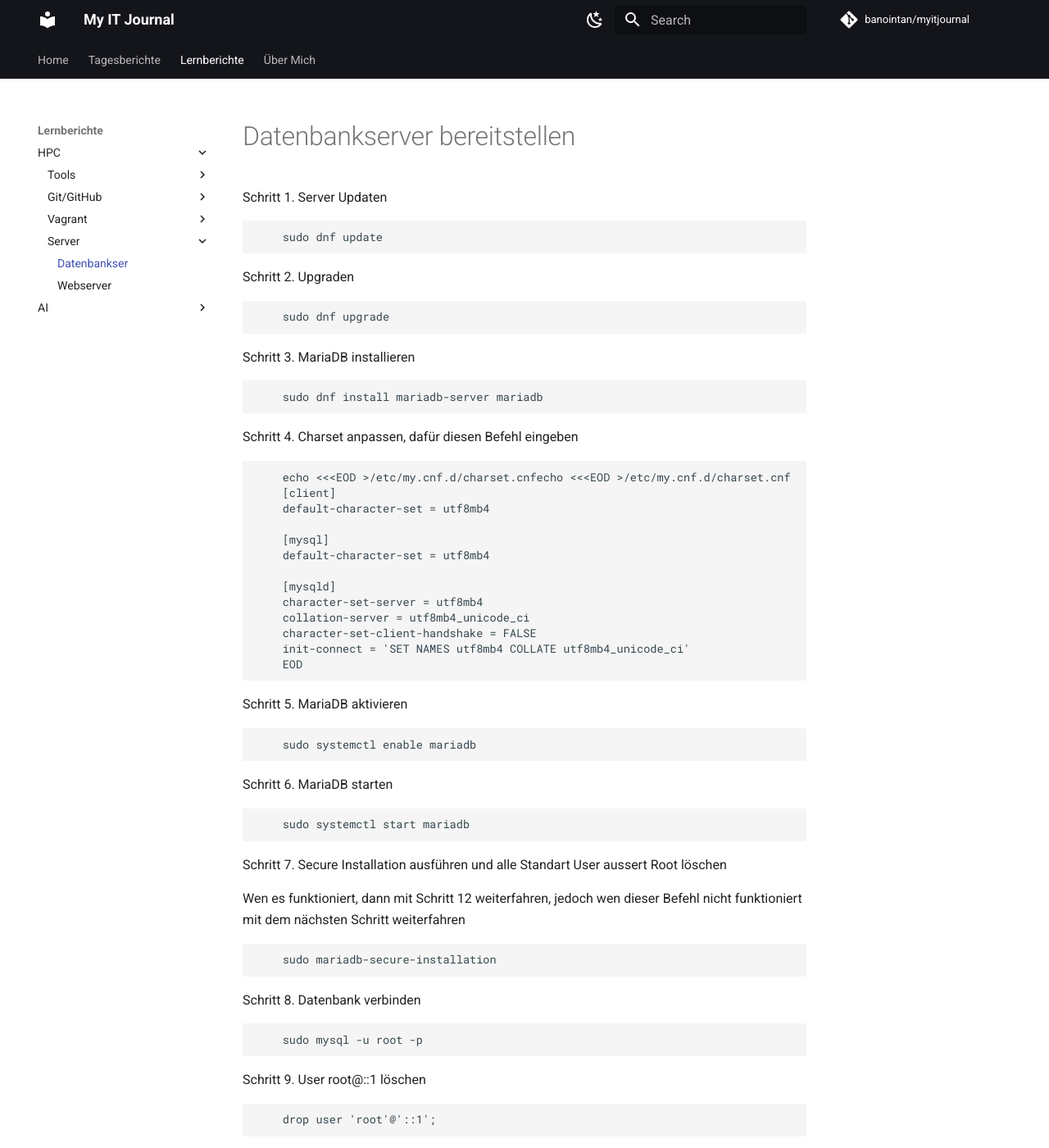
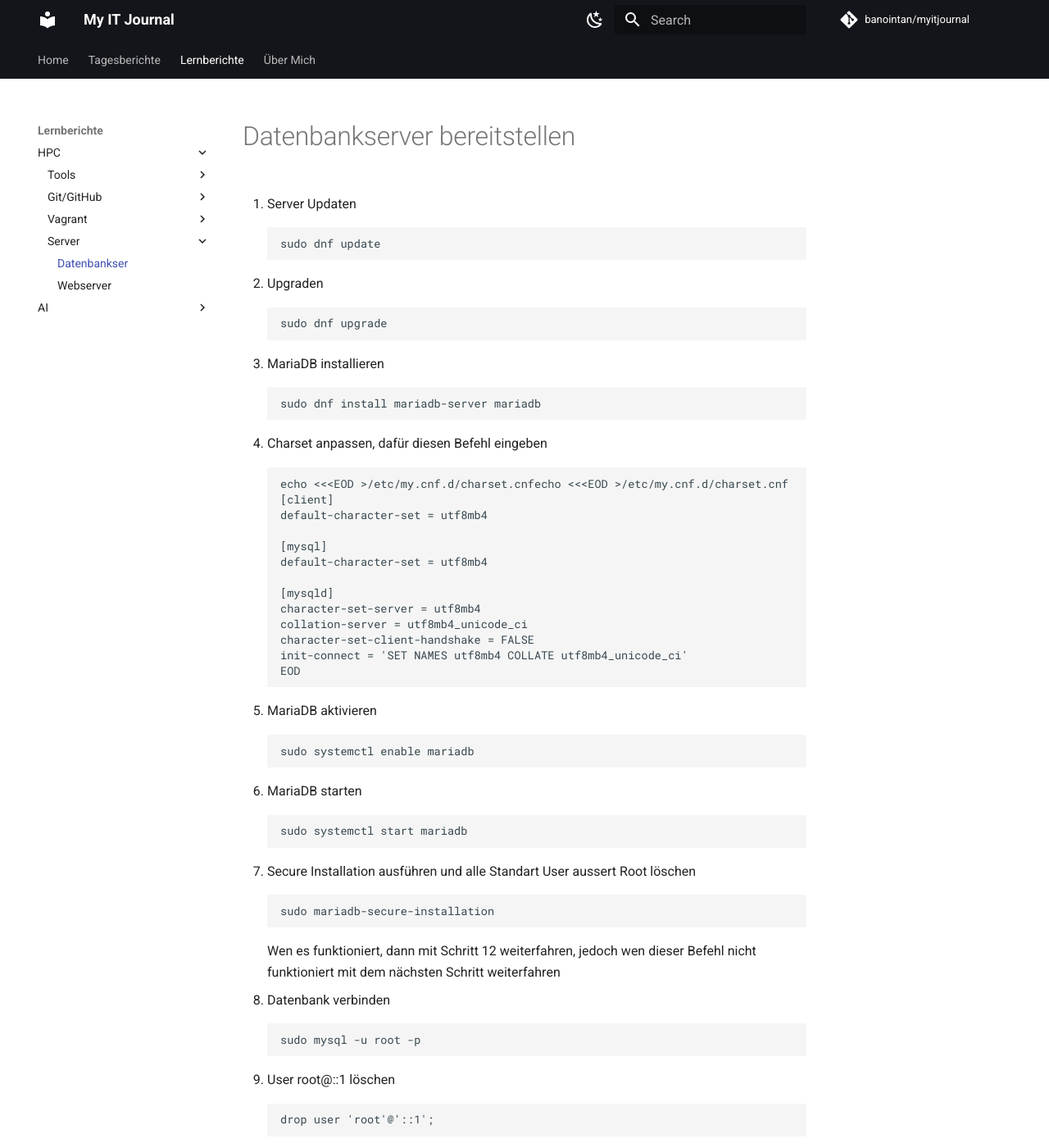
Before and after one commit to banointan/myitjournal, an MkDocs documentation site: the page built from docs/lernberichte/hpc/server/lb07.md, in a window 1280 px wide and 1400 px high. Shown: the whole window at 82% size. Built offline with MkDocs 1.6.1 and Material for MkDocs 9.7.7, drawn with Linux system fonts in a browser that asks for light colours; comment, search, counter and statistics services are not loaded; some of the changed text lies outside the part shown.

Commit message:
Lernbericht angepasst

```diff
--- a/docs/lernberichte/hpc/server/lb07.md
+++ b/docs/lernberichte/hpc/server/lb07.md
@@ -1,18 +1,18 @@
 # Datenbankserver bereitstellen
 
-Schritt 1. Server Updaten
+1. Server Updaten
 
         sudo dnf update
 
-Schritt 2. Upgraden
+2. Upgraden
 
         sudo dnf upgrade
 
-Schritt 3. MariaDB installieren
+3. MariaDB installieren
 
         sudo dnf install mariadb-server mariadb
 
-Schritt 4. Charset anpassen, dafür diesen Befehl eingeben
+4. Charset anpassen, dafür diesen Befehl eingeben
 
         echo <<<EOD >/etc/my.cnf.d/charset.cnfecho <<<EOD >/etc/my.cnf.d/charset.cnf
         [client]
@@ -28,69 +28,69 @@ Schritt 4. Charset anpassen, dafür diesen Befehl eingeben
         init-connect = 'SET NAMES utf8mb4 COLLATE utf8mb4_unicode_ci'
         EOD
 
-Schritt 5. MariaDB aktivieren
+5. MariaDB aktivieren
 
         sudo systemctl enable mariadb
 
-Schritt 6. MariaDB starten
+6. MariaDB starten
 
         sudo systemctl start mariadb
 
-Schritt 7. Secure Installation ausführen und alle Standart User aussert Root löschen
-
-Wen es funktioniert, dann mit Schritt 12 weiterfahren, jedoch wen dieser Befehl nicht funktioniert mit dem nächsten Schritt weiterfahren
+7. Secure Installation ausführen und alle Standart User aussert Root löschen
 
         sudo mariadb-secure-installation
 
-Schritt 8. Datenbank verbinden
+    Wen es funktioniert, dann mit Schritt 12 weiterfahren, jedoch wen dieser Befehl nicht funktioniert mit dem nächsten Schritt weiterfahren
+
+8. Datenbank verbinden
 
         sudo mysql -u root -p
 
-Schritt 9. User root@::1 löschen
+9. User root@::1 löschen
 
         drop user 'root'@'::1';
 
-Schritt 10. User root@127.0.0.1 löschen
+10. User root@127.0.0.1 löschen
 
         drop user 'root'@'127.0.0.1';
 
-Schritt 11. User root@<HOSTNAME> löschen
+11. User root@<HOSTNAME> löschen
 
         drop user 'root'@'<HOSTNAME>';
 
-Beispiel
-Hostname (with Domain Information): dbserver01.toni.com
+    Beispiel
+    Hostname (with Domain Information): dbserver01.toni.com
 
-Befehl: drop user 'root'@'dbserver01.toni.com';
+    Befehl: drop user 'root'@'dbserver01.toni.com';
 
-Den Hostname kann man mit diesem Befehl herausfinden:
+    Den Hostname kann man mit diesem Befehl herausfinden:
 
         hostname -f
 
-Schritt 12. Root User Passwort setzen
+12. Root User Passwort setzen
 
         alter user 'root'@'192.168.20.5' IDENTIFIED BY 'Atoni2005'
 
-Schritt 13. Datenbank erstellen
+13. Datenbank erstellen
 
         CREATE DATABASE dbwordpress;
 
-Schritt 14. Web User erstellen
+14. Web User erstellen
 
         CREATE USER 'wpuser'@'192.168.20.5' IDENTIFIED BY 'Atoni2005';
 
-Schritt 15. Diesen User Berechtigen
+15. Diesen User Berechtigen
 
         GRANT ALL PRIVILEGES ON dbwordpress.* TO 'wpuser'@'192.168.20.5';
 
-Schritt 16. Berechtigungstabelle neuladen
+16. Berechtigungstabelle neuladen
 
         FLUSH PRIVILEGES;
 
-Schritt 17. MariaDB verlassen
+17. MariaDB verlassen
 
         exit;
 
-Schritt 18. MariaDB neustarten
+18. MariaDB neustarten
 
         sudo systemctl restart mariadb
```
